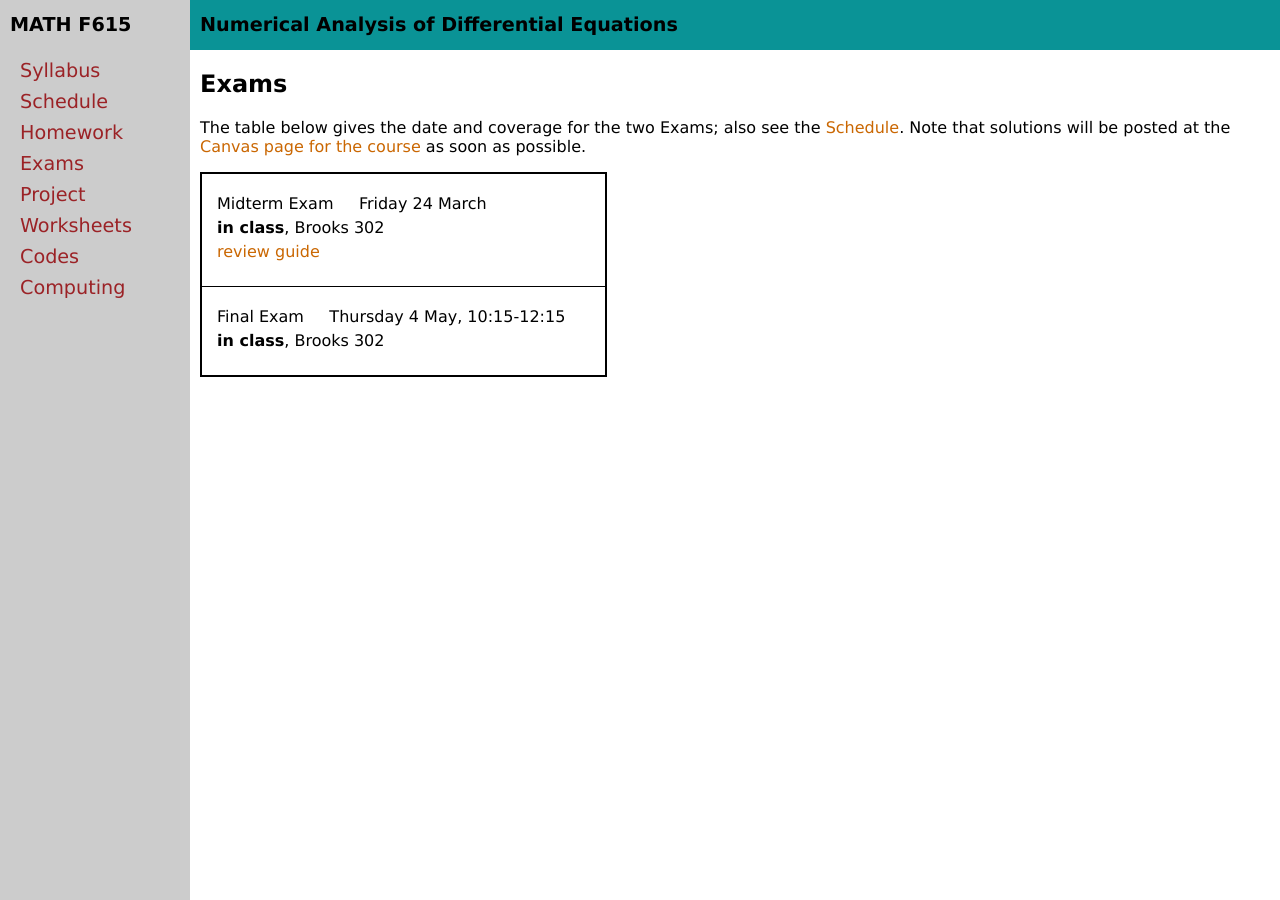
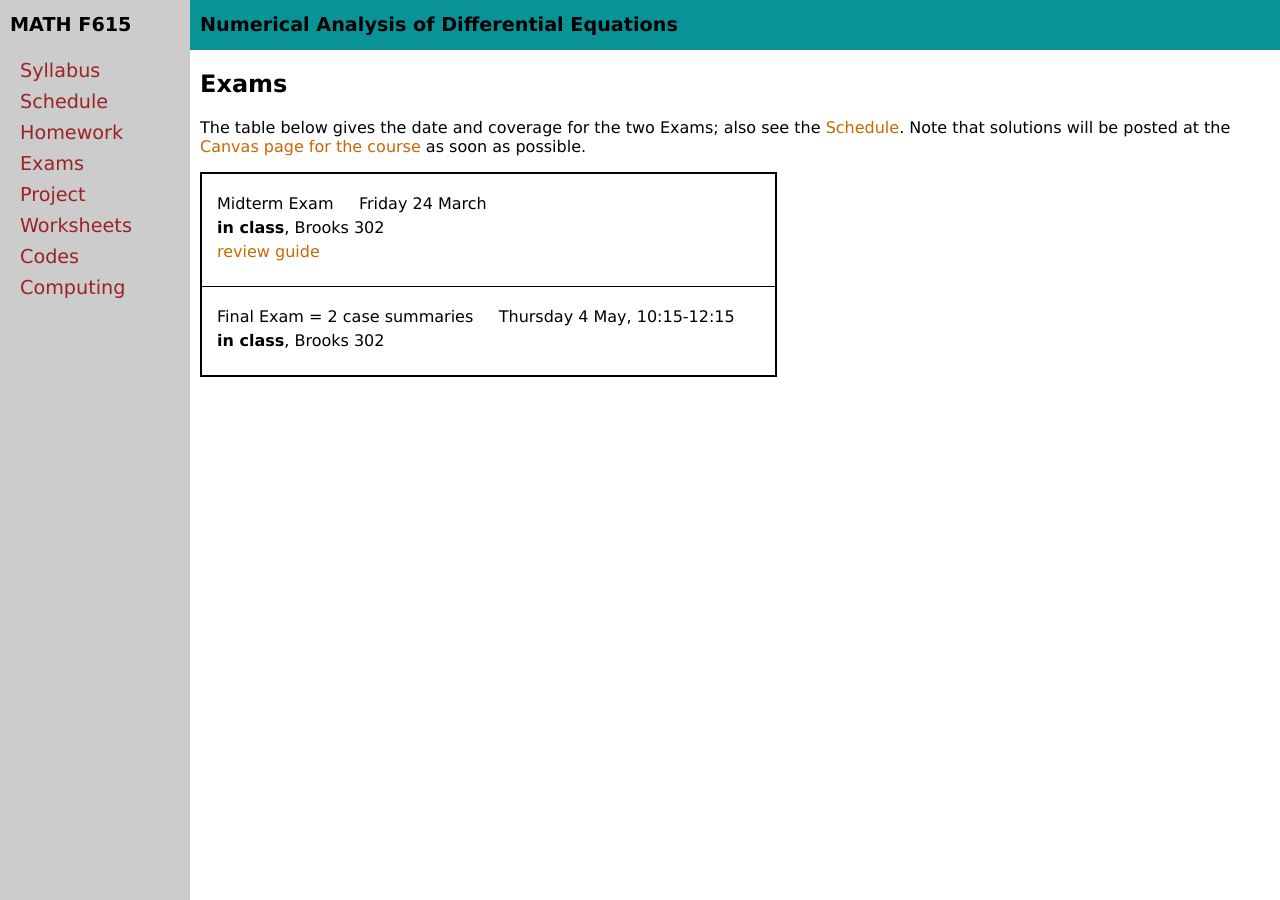
Before and after one commit to bueler/nade, a Jekyll site: the page built from exams.md, in a window 1280 px wide. Built offline with Jekyll 4.4.1, drawn with Linux system fonts in a browser that asks for light colours.

Commit message:
start setting up final exam

```diff
--- a/_data/exams.yml
+++ b/_data/exams.yml
@@ -7,8 +7,9 @@
   reviewguide: midreview.pdf
   #blank: mid.pdf
   #solutions: midsolns.pdf
-- name: Final Exam
+- name: Final Exam = 2 case summaries
   date: Thursday 4 May, 10:15-12:15
   info: <b>in class</b>, Brooks 302
-  #doc: finalessays.pdf
+  #doc: finalcases.pdf
+  #examplecs: examplecasesummary.pdf
   #rubric: finalrubric.pdf
--- a/_includes/exam_table.md
+++ b/_includes/exam_table.md
@@ -19,12 +19,17 @@
         {% endif %}
         {% if exam.doc %}
         <tr>
-            <td><a href="{{ data.home }}/{{ exam.doc }}">exam document</a></td>
+            <td><a href="{{ data.home }}/{{ exam.doc }}">exam description</a></td>
+        </tr>
+        {% endif %}
+        {% if exam.examplecs %}
+        <tr>
+            <td><a href="{{ data.home }}/{{ exam.examplecs }}">example case summary</a></td>
         </tr>
         {% endif %}
         {% if exam.rubric %}
         <tr>
-            <td><a href="{{ data.home }}/{{ exam.rubric }}">rubric</a></td>
+            <td><a href="{{ data.home }}/{{ exam.rubric }}">grading rubric</a></td>
         </tr>
         {% endif %}
       </table>
```
Also changed, not shown: 3 other files.
